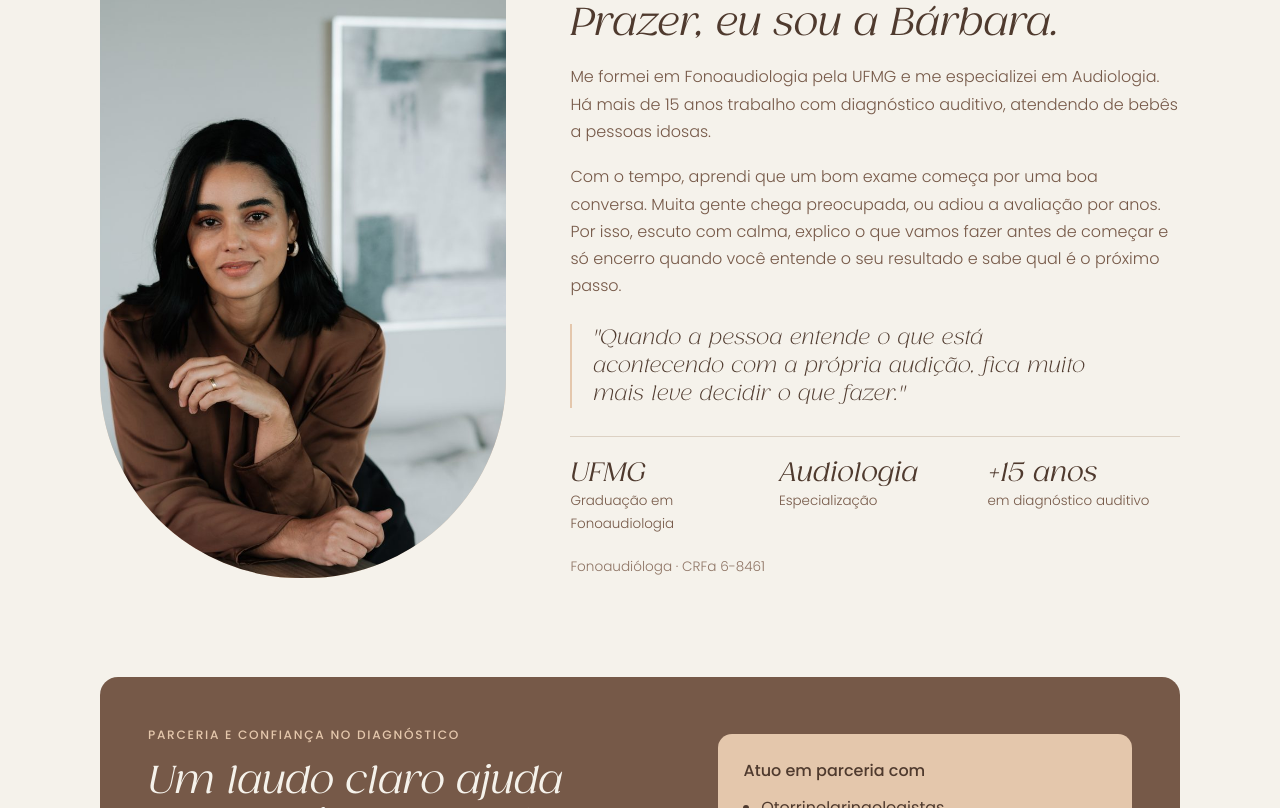
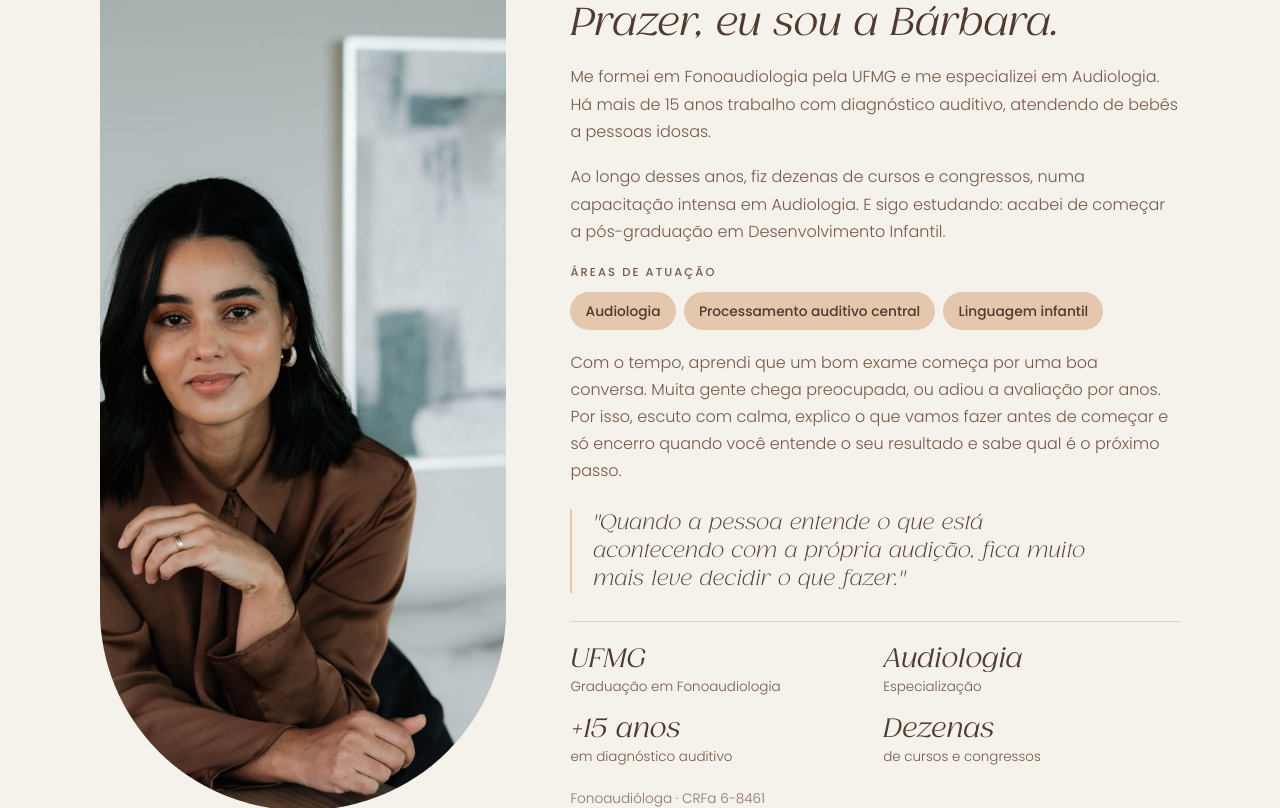
Before and after one commit to duneagencia-gif/barbara-faria-site, a plain HTML site: page index.html in a window 1280 px wide. Shown: the part 1992-2800 px from the top of the page. Drawn offline with Linux system fonts and the light colour scheme.

Commit message:
Sobre: áreas de atuação, cursos e pós em Desenvolvimento Infantil; menu Onde atendo
Co-Authored-By: Claude Opus 5.5 <noreply@anthropic.com>
Claude-Session: https://claude.ai/code/session_01FC31KRAkjUJ4PSGmTbYD6X

```diff
--- a/index.html
+++ b/index.html
@@ -186,7 +186,11 @@ section { padding-block: clamp(3.5rem, 8vw, 6.2rem); }
 .about-copy { display: flex; flex-direction: column; gap: 1.15rem; min-width: 0; }
 .about-copy p { max-width: 38rem; }
 blockquote { margin: .4rem 0 0; padding: 0 0 0 1.3rem; border-left: 2px solid var(--beige); font-family: var(--display); font-style: italic; font-size: var(--step-1); line-height: 1.4; color: var(--brown-deep); max-width: 34rem; }
-.facts { display: grid; grid-template-columns: repeat(3, 1fr); gap: 1rem; margin-top: .6rem; padding-top: 1.4rem; border-top: 1px solid var(--line); }
+.areas { display: flex; flex-direction: column; gap: .6rem; }
+.areas-title { font-size: .72rem; letter-spacing: .18em; text-transform: uppercase; color: var(--brown); font-weight: 500; }
+.areas ul { list-style: none; margin: 0; padding: 0; display: flex; flex-wrap: wrap; gap: .5rem; }
+.areas li { padding: .45rem .95rem; border-radius: 999px; background: var(--beige); color: var(--brown-deep); font-size: .86rem; font-weight: 500; }
+.facts { display: grid; grid-template-columns: repeat(2, 1fr); gap: 1rem; margin-top: .6rem; padding-top: 1.4rem; border-top: 1px solid var(--line); }
 .facts div { display: flex; flex-direction: column; gap: .1rem; font-size: .84rem; min-width: 0; }
 .facts b { font-family: var(--display); font-style: italic; font-weight: 400; font-size: 1.6rem; color: var(--brown-deep); line-height: 1.15; }
 .crfa { font-size: .85rem; color: var(--brown-soft); }
@@ -394,7 +398,7 @@ input[type=text]:focus, select:focus { outline: none; border-color: var(--brown)
     <nav class="menu" aria-label="Seções">
       <a href="#sobre">Sobre</a>
       <a href="#atendimentos">Atendimentos</a>
-      <a href="#onde-atende">Onde atende</a>
+      <a href="#onde-atende">Onde atendo</a>
       <a href="#duvidas">Dúvidas</a>
     </nav>
     <div class="bar-actions">
@@ -495,12 +499,22 @@ input[type=text]:focus, select:focus { outline: none; border-color: var(--brown)
         <p class="eyebrow">Quem vai te atender</p>
         <h2 id="sobre-title">Prazer, eu sou a Bárbara.</h2>
         <p>Me formei em Fonoaudiologia pela UFMG e me especializei em Audiologia. Há mais de 15 anos trabalho com diagnóstico auditivo, atendendo de bebês a pessoas idosas.</p>
+        <p>Ao longo desses anos, fiz dezenas de cursos e congressos, numa capacitação intensa em Audiologia. E sigo estudando: acabei de começar a pós-graduação em Desenvolvimento Infantil.</p>
+        <div class="areas">
+          <p class="areas-title">Áreas de atuação</p>
+          <ul>
+            <li>Audiologia</li>
+            <li>Processamento auditivo central</li>
+            <li>Linguagem infantil</li>
+          </ul>
+        </div>
         <p>Com o tempo, aprendi que um bom exame começa por uma boa conversa. Muita gente chega preocupada, ou adiou a avaliação por anos. Por isso, escuto com calma, explico o que vamos fazer antes de começar e só encerro quando você entende o seu resultado e sabe qual é o próximo passo.</p>
         <blockquote>"Quando a pessoa entende o que está acontecendo com a própria audição, fica muito mais leve decidir o que fazer."</blockquote>
         <div class="facts">
           <div><b>UFMG</b>Graduação em Fonoaudiologia</div>
           <div><b>Audiologia</b>Especialização</div>
           <div><b>+15 anos</b>em diagnóstico auditivo</div>
+          <div><b>Dezenas</b>de cursos e congressos</div>
         </div>
         <p class="crfa" id="crfa-line"></p>
       </div>
```
